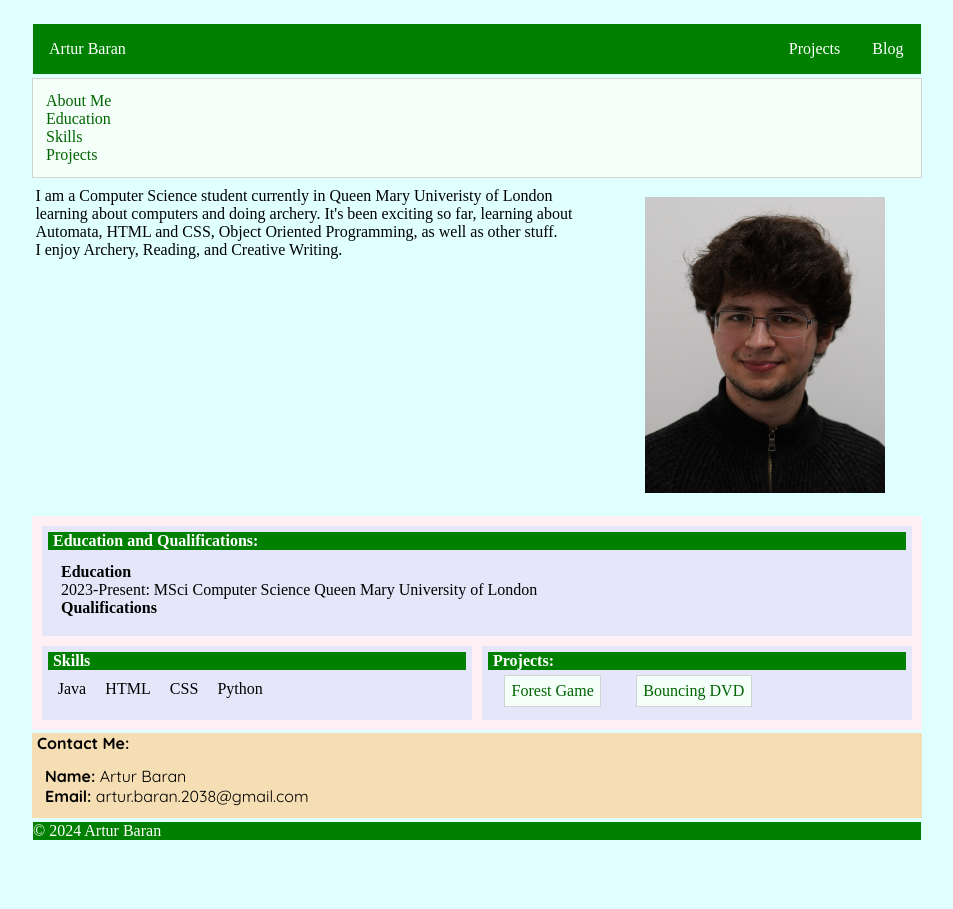
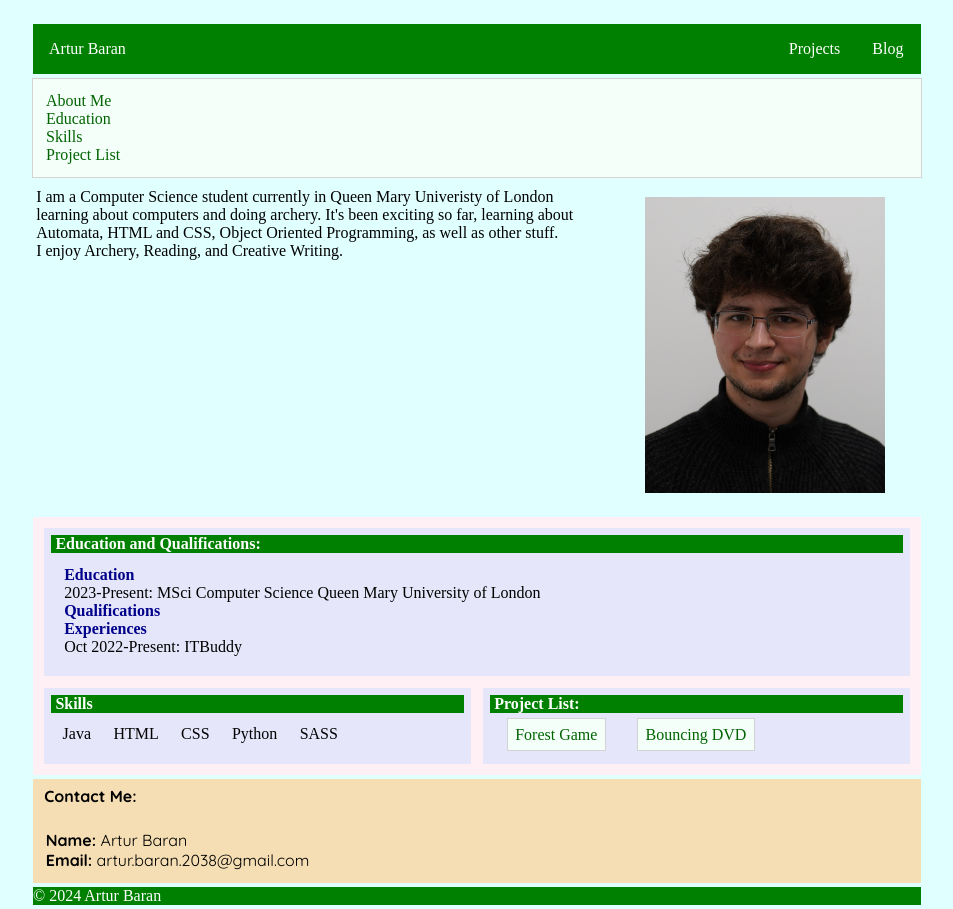
Before and after one commit to areon546/portfolio-website, a PHP site: page / in a window 1280 px wide. Shown: the whole page, without its empty margins (163-1116 px from the left). Before the commit the page ends 840 px from the top, so only its background shows below. Run offline with PHP 8.4, Linux system fonts and the light colour scheme.

Commit message:
I am now importing variables in SASS, added a template folder to eventually import templates from, and made some more files to evenutally have stuff on

```diff
--- a/moduleProject/css/homepage.css
+++ b/moduleProject/css/homepage.css
@@ -1,111 +1,55 @@
-/* grid styling */
-section#capabilities {
-    display: grid;
-    grid-template-columns: 1fr 1fr;
-    grid-template-rows: auto;
-    grid-template-areas:
-    "educ educ"
-    "skils proj"
-    ;
-    gap: 0.2REM;
-}
-
-section#education {
-    grid-area: educ;
-}
-
-section#skills {
-    grid-area: skils;
-}
-
-section#projects {
-    grid-area: proj;
-}
-
-
-section#capabilities {
-    margin: 0.2REM;
-    padding: 0.4REM;
-    background-color: lavenderblush;
-}
-
+/* variables */
 /* list styling */
 ul {
   list-style-type: none;
-    padding: .8REM;
+  padding: 0.8REM;
   margin: 0;
 }
-
-/* grid formating */
 ul.projectGrid {
   display: grid;
   grid-template-columns: repeat(3, 1fr);
-    gap: 0.2REM;
+  gap: 0.25REM;
 }
-
-ul.projectGrid a {
+ul.projectGridli, ul.projectGrid a {
   color: darkgreen;
-    padding: 0.4REM;
-    margin: 0.2REM;
+  padding: 0.45REM;
+  margin: 0.25REM;
   background-color: mintcream;
   border: solid 1px lightgray;
 }
+ul.eduList li a {
+  color: darkblue;
+}
 
-
-#skills,
-#projects,
-#education {
-    margin: .2rem;
-    padding: .4REM;
+.item {
+  margin: 0.25REM;
+  padding: 0.45REM;
   background-color: lavender;
 }
 
-
-h1,
-h2,
-h3 {
-    padding-left: 0.3REM;
-}
-
 h1 {
-    font-family: 'Courier New', Courier, monospace;
-}
-
-h2 {}
-
-h3 {
   background-color: green;
   color: white;
 }
 
-#contactMe {
-    background-color: wheat;
-    margin: 0.2REM;
-
-    font-family: "Quicksand", sans-serif;
+h2 {
+  margin: 0.25REM;
+  padding: 0.45REM;
 }
 
-#education {
-    margin: .2rem;
-    padding: .4REM;
+/* styling */
+section {
+  /* about me styling */
 }
-
-/* about me styling */
-#aboutMe {
-    grid-area: aboutMe;
-
-    display: flex;
-    flex-direction: row;
-    justify-content: start;
+section#education {
+  grid-area: educ;
+  margin: 0.25REM;
+  padding: 0.45REM;
 }
-
-#aboutMe p {
-    width: auto;
-    padding: 0.4REM;
+section#skills {
+  grid-area: skils;
 }
-
-/* skills styling */
-#skills ul {
+section#skills ul {
   padding: 0;
   margin: 0;
   display: flex;
@@ -113,8 +57,34 @@ h3 {
   /* justify-content: center; */
   flex-wrap: wrap;
 }
-
-#skills ul li {
-    padding: 0.4REM;
-    margin: 0.2REM;
+section#skills ul li {
+  padding: 0.45REM;
+  margin: 0.25REM;
 }
+section#projects {
+  grid-area: proj;
+}
+section#capabilities {
+  display: grid;
+  grid-template-columns: 1fr 1fr;
+  grid-template-rows: auto;
+  grid-template-areas: "educ educ" "skils proj";
+  gap: 0.25REM;
+  margin: 0.25REM;
+  padding: 0.45REM;
+  background-color: lavenderblush;
+}
+section#contactMe {
+  background-color: wheat;
+  margin: 0.25REM;
+  font-family: "Quicksand", sans-serif;
+}
+section#aboutMe {
+  display: flex;
+  flex-direction: row;
+  justify-content: start;
+}
+section#aboutMe p {
+  width: auto;
+  padding: 0.45REM;
+}/*# sourceMappingURL=homepage.css.map */
--- a/moduleProject/css/style.css
+++ b/moduleProject/css/style.css
@@ -14,22 +14,17 @@ header nav {
   flex-direction: row;
   justify-content: space-between;
 }
-
 header nav a {
   padding: 1REM;
   align-self: center;
+  color: white;
 }
-
 header nav ul {
   display: flex;
   flex-direction: row;
   list-style-type: none;
   padding: 0.1REM;
   align-items: center;
-}
-
-header a {
-  color: white;
 }
 
 a {
@@ -72,6 +67,10 @@ article {
   padding-top: 15px;
 }
 
+h1, h2, h3, h4, h5, h6 {
+  padding-left: 0.25REM;
+}
+
 /* footer styling */
 footer {
   background-color: green;
--- a/moduleProject/index.html
+++ b/moduleProject/index.html
@@ -20,7 +20,7 @@
 
 <body>
 
-    <header id="header" class="header">
+    <header class="header">
         <nav>
             <a href="index.html">Artur Baran</a>
 
@@ -36,12 +36,12 @@
             <li><a href="#aboutMe">About Me</a></li>
             <li><a href="#education">Education</a></li>
             <li><a href="#skills">Skills</a></li>
-            <li><a href="#projects">Projects</a></li>
+            <li><a href="#projects">Project List</a></li>
         </ul>
     </nav>
 
 
-    <section id="aboutMe" class="aboutMe">
+    <section id="aboutMe">
         <p>
             I am a Computer Science student currently in Queen Mary Univeristy of London learning about computers and
             doing archery.
@@ -57,29 +57,31 @@
 
     <section id="capabilities">
 
-        <section id="education">
-            <h3>Education and Qualifications:</h3>
+        <section id="education" class="item">
+            <h1>Education and Qualifications:</h1>
 
-            <ul>
-                <li><strong>Education</strong></li>
+            <ul class="eduList">
+                <li><strong><a href="">Education</a></strong></li>
                 <li>2023-Present: MSci Computer Science Queen Mary University of London</li>
-                <li><strong>Qualifications</strong></li>
+                <li><strong><a href="">Qualifications</a></strong></li>
+                <li><strong><a href="">Experiences</a></strong></li>
+                <li>Oct 2022-Present: ITBuddy </li>
+                <li></li>
             </ul>
         </section>
 
-        <section id="projects">
-            <h3>Projects:</h3>
-
-            <!-- <h1>Unfinished Section</h1> -->
+        <section id="projects" class="item">
+            <h1>Project List:</h1>
 
             <ul class="projectGrid">
+                <!-- <li><a href="projects.html">Project Template</a></li> -->
                 <li><a href="projects.html#forestGame">Forest Game</a></li>
                 <li><a href="projects.html#DVD">Bouncing DVD</a></li>
             </ul>
         </section>
 
-        <section id="skills">
-            <h3>Skills</h3>
+        <section id="skills" class="item">
+            <h1>Skills</h1>
 
             <ul>
                 <li>
@@ -93,6 +95,9 @@
                 </li>
                 <li>
                     <aside>Python</aside>
+                </li>
+                <li>
+                    <aside>SASS</aside>
                 </li>
             </ul>
         </section>
@@ -110,7 +115,7 @@
         </ul>
     </section>
 
-    <footer id="footer" class="footer">
+    <footer class="footer">
         <p>&copy; 2024 Artur Baran</p>
     </footer>
 </body>
--- /dev/null
+++ b/moduleProject/scss/_variables.scss
@@ -0,0 +1,9 @@
+/* variables */
+$pageMargin: 12REM;
+$contentMargin: 3REM;
+$colour1: green;
+$colour1Dark: darkgreen;
+$spaceAroundContent: 0.25REM;
+$bigSpaceAroundContent: 0.45REM;
+$VERYbigSpaceAroundContent: 0.8REM;
+$defaultBackgroundColour: aquamarine;
--- /dev/null
+++ b/moduleProject/scss/homepage.scss
@@ -0,0 +1,112 @@
+@use 'variables' as *;
+
+/* list styling */
+ul {
+    list-style-type: none;
+    padding: $VERYbigSpaceAroundContent;
+    margin: 0;
+
+    &.projectGrid {
+        display: grid;
+        grid-template-columns: repeat(3, 1fr);
+        gap: $spaceAroundContent;
+
+        &li, a {
+            color: darkgreen;
+            padding: $bigSpaceAroundContent;
+            margin: $spaceAroundContent;
+            background-color: mintcream;
+            border: solid 1px lightgray;
+        }
+
+    }
+
+    &.eduList li a {
+        color: darkblue;
+    }
+
+}
+
+.item {
+    margin: $spaceAroundContent;
+    padding: $bigSpaceAroundContent;
+    background-color: lavender;
+}
+
+h1 {
+    background-color: green;
+    color: white;
+}
+
+h2 {
+    margin: $spaceAroundContent;
+    padding: $bigSpaceAroundContent;
+}
+
+/* styling */
+section {
+    &#education {
+        grid-area: educ;
+
+        margin: $spaceAroundContent;
+        padding: $bigSpaceAroundContent;
+    }
+
+    &#skills {
+        grid-area: skils;
+
+        ul {
+            padding: 0;
+            margin: 0;
+            display: flex;
+            align-items: center;
+            /* justify-content: center; */
+            flex-wrap: wrap;
+
+            li {
+                padding: $bigSpaceAroundContent;
+                margin: $spaceAroundContent;
+            }
+        }
+    }
+
+    &#projects {
+        grid-area: proj;
+    }
+
+    &#capabilities {
+        display: grid;
+        grid-template-columns: 1fr 1fr;
+        grid-template-rows: auto;
+        grid-template-areas:
+            "educ educ"
+            "skils proj"
+        ;
+        gap: $spaceAroundContent;
+        margin: $spaceAroundContent;
+        padding: $bigSpaceAroundContent;
+        background-color: lavenderblush;
+    }
+
+    &#contactMe {
+        background-color: wheat;
+        margin: $spaceAroundContent;
+
+        font-family: "Quicksand", sans-serif;
+    }
+
+    /* about me styling */
+    &#aboutMe {
+        // grid-area: aboutMe;
+
+        display: flex;
+        flex-direction: row;
+        justify-content: start;
+
+        p {
+            width: auto;
+            padding: $bigSpaceAroundContent;
+        }
+    }
+
+}
--- a/moduleProject/scss/style.scss
+++ b/moduleProject/scss/style.scss
@@ -1,13 +1,8 @@
-/* variables */
-$pageMargin: 12REM;
-$contentMargin: 3REM;
-$defaultColor: green;
-$defaultDark: darkgreen;
-$spaceAroundContent: 0.25REM;
+@use "variables" as *;
 
 /* header flexbox style rules */
 header {
-    background-color: $defaultColor;
+    background-color: $colour1;
     margin-left: $spaceAroundContent;
     margin-right: $spaceAroundContent;
     margin-bottom: $spaceAroundContent;
@@ -15,27 +10,27 @@ header {
     top: 0;
 }
 
-header nav {
+
+header {
+    nav {
         display: flex;
         flex-direction: row;
         justify-content: space-between;
+
+        a {
+            padding: 1REM;
+            align-self: center;
+            color: white;
         }
 
-header nav a {
-    padding: 1REM;
-    align-self: center;
-}
-
-header nav ul {
+        ul {
             display: flex;
             flex-direction: row;
             list-style-type: none;
             padding: 0.1REM;
             align-items: center;
         }
-
-header a {
-    color: white;
+    }
 }
 
 a {
@@ -61,7 +56,7 @@ body {
 }
 
 .links a {
-    color: $defaultDark;
+    color: $colour1Dark;
     size: 110%;
 }
 
@@ -77,12 +72,15 @@ article {
     padding-left: $contentMargin;
     padding-right: $contentMargin;
     padding-top: 15px;
+}
 
+h1, h2, h3, h4, h5, h6 {
+    padding-left: $spaceAroundContent;
 }
 
 /* footer styling */
 footer {
-    background-color: $defaultColor;
+    background-color: $colour1;
     color: white;
     margin: $spaceAroundContent;
 }
```
Also changed, not shown: moduleProject/addBlog.html (+4 -5 lines), moduleProject/css/forms.css (+7 -11 lines), moduleProject/experiences.html (added, +15 -0 lines), moduleProject/scss/forms.scss (added, +39 -0 lines), moduleProject/templates/header.php (added, +10 -0 lines), moduleProject/login.html (line endings or trailing spaces), moduleProject/php/addPost.php (deleted), moduleProject/php/login.php (deleted), 3 other files. Lines whose indentation alone changed are shown as unchanged.
